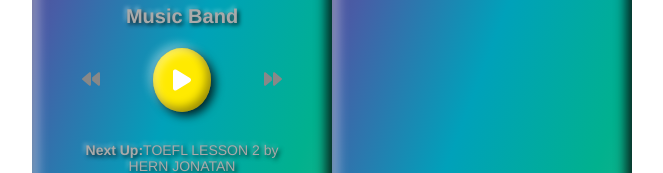
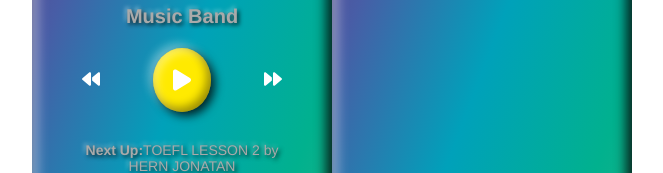
Before and after one commit to RashidBik/music_app, a React (Vite) app: page / in a window 1280 px wide. Shown: the part 327-500 px from the top of the page, without its empty margins (308-971 px from the left). Built offline with nearby package versions, Linux system fonts and the light colour scheme.

Commit message:
play color changed

```diff
--- a/src/components/List.jsx
+++ b/src/components/List.jsx
@@ -22,6 +22,7 @@ return (
                 <option value='title'>Title</option>
                 <option value='name'>Name</option>
                 <option value='artist'>Artist</option>
+                <option value='favorite'>Favorite</option>
             </select>
             <div className='search'>
                 <input type="search"/>
--- a/src/index.css
+++ b/src/index.css
@@ -116,7 +116,7 @@ border: 2px solid rgb(255, 234, 0);
     background: none;
     outline: none;
     border:none;
-    color: #888;
+    color: rgb(255, 255, 255);
     font-size: 18px;
 }
 
```
